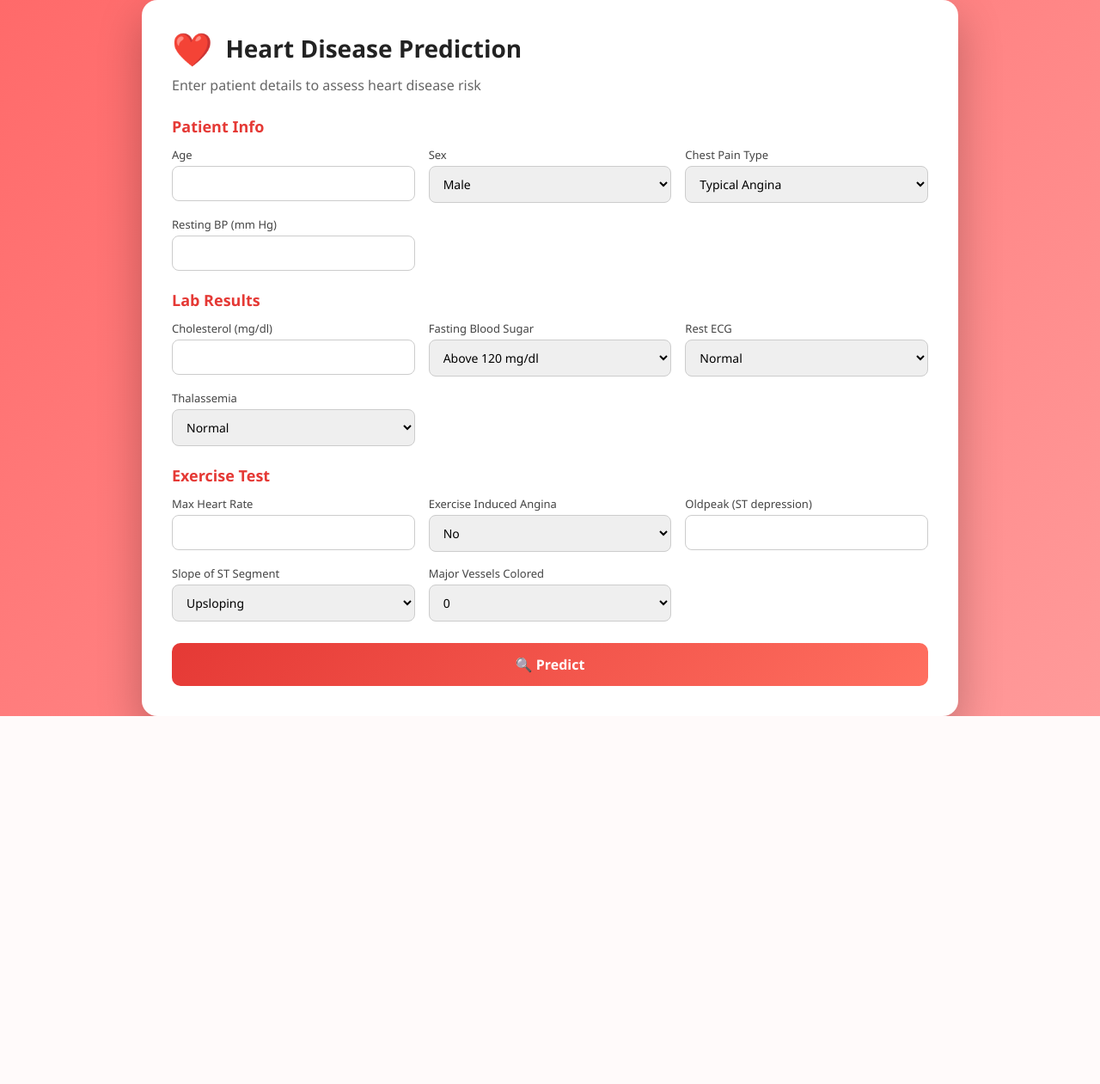
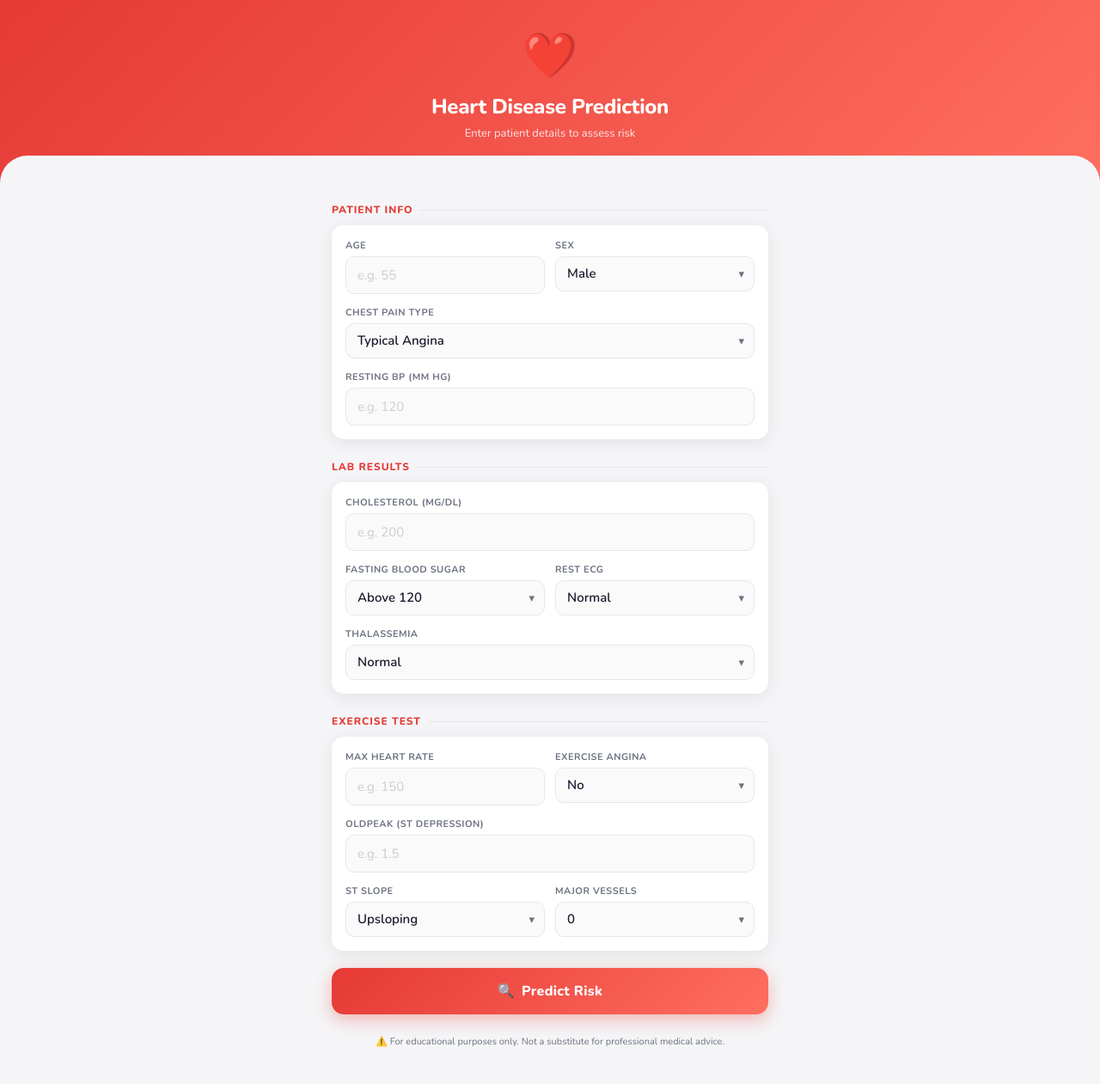
Before and after one commit to Tridip-2004/Heart_Disease_Prediction, a Flask app: page / in a window 1280 px wide. Shown: the whole page at 86% size. Before the commit the page ends 833 px from the top, so only its background shows below. Run offline with Flask 3, Linux system fonts and the light colour scheme; parts of the project's set-up code (start-up, migrations or seed data) failed here and were passed over.

Commit message:
modified index.html

```diff
--- a/templates/index.html
+++ b/templates/index.html
@@ -2,97 +2,305 @@
 <html lang="en">
 <head>
 <meta charset="UTF-8">
+<meta name="viewport" content="width=device-width, initial-scale=1.0, maximum-scale=1.0">
 <title>Heart Disease Prediction</title>
+<link href="https://fonts.googleapis.com/css2?family=Nunito:wght@400;600;700;800&display=swap" rel="stylesheet">
 <style>
-* {
-  box-sizing: border-box;
-  font-family: "Segoe UI", Tahoma, Geneva, Verdana, sans-serif;
+  :root {
+    --red:       #e53935;
+    --red-light: #ff6f60;
+    --bg:        #f5f5f7;
+    --card:      #ffffff;
+    --text:      #1a1a2e;
+    --muted:     #6b7280;
+    --border:    #e5e7eb;
+    --radius:    14px;
+    --shadow:    0 4px 20px rgba(0,0,0,0.08);
   }
+
+  * { box-sizing: border-box; margin: 0; padding: 0; -webkit-tap-highlight-color: transparent; }
+
   body {
-  margin: 0;
-  background: linear-gradient(135deg, #ff6a6a, #ff9a9a);
+    font-family: 'Nunito', sans-serif;
+    background: var(--bg);
+    color: var(--text);
     min-height: 100vh;
+    padding-bottom: 40px;
+  }
+
+  /* ── Hero Banner ── */
+  .hero {
+    background: linear-gradient(135deg, #e53935 0%, #ff6f60 100%);
+    padding: 32px 20px 48px;
+    text-align: center;
+    position: relative;
+    overflow: hidden;
+  }
+  .hero::after {
+    content: '';
+    position: absolute;
+    bottom: -1px; left: 0; right: 0;
+    height: 32px;
+    background: var(--bg);
+    border-radius: 32px 32px 0 0;
+  }
+  .hero-icon {
+    font-size: 48px;
+    display: block;
+    margin-bottom: 10px;
+    animation: pulse 2s infinite;
+  }
+  @keyframes pulse {
+    0%, 100% { transform: scale(1); }
+    50%       { transform: scale(1.08); }
+  }
+  .hero h1 {
+    color: #fff;
+    font-size: 24px;
+    font-weight: 800;
+    letter-spacing: -0.3px;
+  }
+  .hero p {
+    color: rgba(255,255,255,0.85);
+    font-size: 13px;
+    margin-top: 6px;
+  }
+
+  /* ── Layout ── */
+  .container { padding: 0 16px; max-width: 540px; margin: 0 auto; }
+
+  /* ── Section Label ── */
+  .section-label {
+    display: flex;
+    align-items: center;
+    gap: 8px;
+    font-size: 12px;
+    font-weight: 800;
+    letter-spacing: 1px;
+    text-transform: uppercase;
+    color: var(--red);
+    margin: 24px 0 10px;
+  }
+  .section-label::after {
+    content: '';
+    flex: 1;
+    height: 1px;
+    background: var(--border);
+  }
+
+  /* ── Card ── */
+  .card {
+    background: var(--card);
+    border-radius: var(--radius);
+    box-shadow: var(--shadow);
+    padding: 16px;
+    display: flex;
+    flex-direction: column;
+    gap: 14px;
+  }
+
+  /* ── Row (2 fields side by side) ── */
+  .row { display: grid; grid-template-columns: 1fr 1fr; gap: 12px; }
+
+  /* ── Field ── */
+  .field { display: flex; flex-direction: column; gap: 5px; }
+  .field label {
+    font-size: 11px;
+    font-weight: 700;
+    color: var(--muted);
+    text-transform: uppercase;
+    letter-spacing: 0.5px;
+  }
+  .field input,
+  .field select {
+    width: 100%;
+    padding: 11px 13px;
+    border-radius: 10px;
+    border: 1.5px solid var(--border);
+    font-size: 15px;
+    font-family: 'Nunito', sans-serif;
+    font-weight: 600;
+    color: var(--text);
+    background: #fafafa;
+    appearance: none;
+    -webkit-appearance: none;
+    transition: border-color 0.2s, box-shadow 0.2s, background 0.2s;
+  }
+  .field input:focus,
+  .field select:focus {
+    outline: none;
+    border-color: var(--red);
+    background: #fff;
+    box-shadow: 0 0 0 3px rgba(229,57,53,0.12);
+  }
+  .field input::placeholder { color: #ccc; font-weight: 400; }
+
+  /* Custom select arrow */
+  .select-wrap { position: relative; }
+  .select-wrap::after {
+    content: '▾';
+    position: absolute;
+    right: 12px;
+    top: 50%;
+    transform: translateY(-50%);
+    color: var(--muted);
+    font-size: 13px;
+    pointer-events: none;
+  }
+  .select-wrap select { padding-right: 30px; }
+
+  /* ── Submit Button ── */
+  .btn-wrap { padding: 20px 0 4px; }
+  .btn {
+    width: 100%;
+    padding: 16px;
+    border-radius: 14px;
+    border: none;
+    font-size: 16px;
+    font-weight: 800;
+    font-family: 'Nunito', sans-serif;
+    cursor: pointer;
+    background: linear-gradient(135deg, var(--red), var(--red-light));
+    color: #fff;
+    letter-spacing: 0.3px;
+    box-shadow: 0 6px 20px rgba(229,57,53,0.35);
+    transition: transform 0.15s, box-shadow 0.15s;
     display: flex;
     align-items: center;
     justify-content: center;
+    gap: 8px;
   }
-.app {
-  background: #ffffff;
-  width: 950px;
-  max-width: 95%;
-  border-radius: 18px;
-  padding: 30px 35px 35px;
-  box-shadow: 0 20px 50px rgba(0,0,0,0.25);
+  .btn:active { transform: scale(0.97); box-shadow: 0 3px 10px rgba(229,57,53,0.25); }
+
+  /* ── Result Card ── */
+  .result-wrap { margin-top: 24px; }
+  .result-card {
+    border-radius: var(--radius);
+    overflow: hidden;
+    box-shadow: var(--shadow);
   }
-.header { display: flex; align-items: center; gap: 15px; }
-.hicon  { font-size: 38px; }
-h1      { margin: 0; font-size: 28px; color: #222; }
-.sub    { color: #666; margin: 6px 0 25px; }
-.sec    { font-weight: 600; font-size: 18px; color: #e53935; margin: 22px 0 12px; }
-.grid   { display: grid; grid-template-columns: repeat(auto-fit, minmax(210px, 1fr)); gap: 16px; }
-.field label { font-size: 13px; color: #444; margin-bottom: 4px; display: block; }
-.field input,
-.field select {
-  width: 100%; padding: 10px 12px; border-radius: 8px;
-  border: 1px solid #ccc; font-size: 14px;
+  .result-top {
+    padding: 20px 18px 16px;
+    display: flex;
+    align-items: center;
+    gap: 14px;
   }
-.field input:focus,
-.field select:focus {
-  outline: none; border-color: #e53935;
-  box-shadow: 0 0 0 2px rgba(229,57,53,0.15);
+  .result-top.positive { background: linear-gradient(135deg, #e53935, #ff6f60); }
+  .result-top.negative { background: linear-gradient(135deg, #2e7d32, #43a047); }
+  .result-icon { font-size: 36px; }
+  .result-title { color: #fff; font-size: 18px; font-weight: 800; }
+  .result-sub   { color: rgba(255,255,255,0.8); font-size: 12px; margin-top: 2px; }
+
+  .result-body { background: #fff; padding: 16px 18px; }
+
+  .prob-bar-label {
+    display: flex;
+    justify-content: space-between;
+    font-size: 12px;
+    font-weight: 700;
+    color: var(--muted);
+    text-transform: uppercase;
+    letter-spacing: 0.5px;
+    margin-bottom: 6px;
   }
-.btn {
-  margin-top: 25px; width: 100%; padding: 14px; border-radius: 10px;
-  border: none; font-size: 16px; font-weight: 600; cursor: pointer;
-  background: linear-gradient(135deg, #e53935, #ff6f60); color: #fff;
-  transition: transform 0.2s ease, box-shadow 0.2s ease;
+  .prob-val { color: var(--red); font-size: 20px; font-weight: 800; }
+  .prob-track {
+    height: 8px;
+    background: var(--border);
+    border-radius: 99px;
+    overflow: hidden;
+    margin-bottom: 18px;
   }
-.btn:hover { transform: translateY(-2px); box-shadow: 0 10px 20px rgba(229,57,53,0.35); }
-.divider   { margin: 30px 0; border: none; border-top: 1px solid #eee; }
-.result-card {
-  background: #fafafa; border-radius: 14px; padding: 20px;
-  box-shadow: inset 0 0 0 1px #eee;
+  .prob-fill {
+    height: 100%;
+    border-radius: 99px;
+    background: linear-gradient(90deg, var(--red), var(--red-light));
   }
-.result-header { display: flex; align-items: center; gap: 10px; margin-bottom: 15px; }
-.dot    { width: 12px; height: 12px; border-radius: 50%; background: #e53935; }
-.rh-text { font-weight: 600; font-size: 17px; }
-.result-body { display: flex; flex-direction: column; gap: 10px; }
-.risk-row    { display: flex; justify-content: space-between; font-size: 15px; }
-.risk-label  { color: #555; }
-.risk-value  { font-weight: 700; color: #e53935; }
-.tips-list   { margin-top: 15px; padding-left: 20px; }
-.tips-list li { margin-bottom: 6px; font-size: 14px; color: #444; }
-@media (max-width: 600px) {
-  h1   { font-size: 22px; }
-  .sec { font-size: 16px; }
+
+  .tips-label {
+    font-size: 11px;
+    font-weight: 800;
+    color: var(--muted);
+    text-transform: uppercase;
+    letter-spacing: 0.8px;
+    margin-bottom: 10px;
+  }
+  .tips-list { list-style: none; display: flex; flex-direction: column; gap: 8px; }
+  .tips-list li {
+    display: flex;
+    align-items: flex-start;
+    gap: 9px;
+    font-size: 13px;
+    font-weight: 600;
+    color: #374151;
+    line-height: 1.4;
+  }
+  .tip-dot {
+    background: linear-gradient(135deg, var(--red), var(--red-light));
+    color: #fff;
+    font-size: 10px;
+    font-weight: 800;
+    width: 18px;
+    height: 18px;
+    border-radius: 50%;
+    display: flex;
+    align-items: center;
+    justify-content: center;
+    flex-shrink: 0;
+    margin-top: 1px;
+  }
+  .tips-list.safe .tip-dot {
+    background: linear-gradient(135deg, #2e7d32, #43a047);
+  }
+
+  /* ── Disclaimer ── */
+  .disclaimer {
+    text-align: center;
+    font-size: 11px;
+    color: var(--muted);
+    margin-top: 20px;
+    line-height: 1.5;
+    padding: 0 8px;
+  }
+
+  @media (max-width: 360px) {
+    .hero h1 { font-size: 20px; }
   }
 </style>
 </head>
 <body>
 
-<div class="app">
+<!-- Hero -->
+<div class="hero">
+  <span class="hero-icon">❤️</span>
+  <h1>Heart Disease Prediction</h1>
+  <p>Enter patient details to assess risk</p>
+</div>
+
+<div class="container">
 <form method="POST" action="/">
-    <div class="header">
-      <div class="hicon">❤️</div>
-      <h1>Heart Disease Prediction</h1>
-    </div>
-    <p class="sub">Enter patient details to assess heart disease risk</p>
 
-    <div class="sec">Patient Info</div>
-    <div class="grid">
+  <!-- Patient Info -->
+  <div class="section-label">Patient Info</div>
+  <div class="card">
+    <div class="row">
       <div class="field">
         <label>Age</label>
-        <input type="number" name="age" required>
+        <input type="number" name="age" placeholder="e.g. 55" required>
       </div>
       <div class="field">
         <label>Sex</label>
+        <div class="select-wrap">
           <select name="sex">
             <option value="1">Male</option>
             <option value="0">Female</option>
           </select>
         </div>
+      </div>
+    </div>
     <div class="field">
       <label>Chest Pain Type</label>
+      <div class="select-wrap">
         <select name="cp">
           <option value="0">Typical Angina</option>
           <option value="1">Atypical Angina</option>
@@ -100,35 +308,44 @@ h1      { margin: 0; font-size: 28px; color: #222; }
           <option value="3">Asymptomatic</option>
         </select>
       </div>
+    </div>
     <div class="field">
       <label>Resting BP (mm Hg)</label>
-        <input type="number" name="trestbps" required>
+      <input type="number" name="trestbps" placeholder="e.g. 120" required>
     </div>
   </div>
 
-    <div class="sec">Lab Results</div>
-    <div class="grid">
+  <!-- Lab Results -->
+  <div class="section-label">Lab Results</div>
+  <div class="card">
     <div class="field">
       <label>Cholesterol (mg/dl)</label>
-        <input type="number" name="chol" required>
+      <input type="number" name="chol" placeholder="e.g. 200" required>
     </div>
+    <div class="row">
       <div class="field">
         <label>Fasting Blood Sugar</label>
+        <div class="select-wrap">
           <select name="fbs">
-          <option value="1">Above 120 mg/dl</option>
-          <option value="0">Below 120 mg/dl</option>
+            <option value="1">Above 120</option>
+            <option value="0">Below 120</option>
           </select>
+        </div>
       </div>
       <div class="field">
         <label>Rest ECG</label>
+        <div class="select-wrap">
           <select name="restecg">
             <option value="0">Normal</option>
-          <option value="1">ST-T Abnormality</option>
+            <option value="1">ST-T Abnormal</option>
             <option value="2">LV Hypertrophy</option>
           </select>
         </div>
+      </div>
+    </div>
     <div class="field">
       <label>Thalassemia</label>
+      <div class="select-wrap">
         <select name="thal">
           <option value="1">Normal</option>
           <option value="2">Fixed Defect</option>
@@ -136,34 +353,44 @@ h1      { margin: 0; font-size: 28px; color: #222; }
         </select>
       </div>
     </div>
+  </div>
 
-    <div class="sec">Exercise Test</div>
-    <div class="grid">
+  <!-- Exercise Test -->
+  <div class="section-label">Exercise Test</div>
+  <div class="card">
+    <div class="row">
       <div class="field">
         <label>Max Heart Rate</label>
-        <input type="number" name="thalach" required>
+        <input type="number" name="thalach" placeholder="e.g. 150" required>
       </div>
       <div class="field">
-        <label>Exercise Induced Angina</label>
+        <label>Exercise Angina</label>
+        <div class="select-wrap">
           <select name="exang">
             <option value="0">No</option>
             <option value="1">Yes</option>
           </select>
         </div>
+      </div>
+    </div>
     <div class="field">
       <label>Oldpeak (ST depression)</label>
-        <input type="number" step="0.1" name="oldpeak" required>
+      <input type="number" step="0.1" name="oldpeak" placeholder="e.g. 1.5" required>
     </div>
+    <div class="row">
       <div class="field">
-        <label>Slope of ST Segment</label>
+        <label>ST Slope</label>
+        <div class="select-wrap">
           <select name="slope">
             <option value="0">Upsloping</option>
             <option value="1">Flat</option>
             <option value="2">Downsloping</option>
           </select>
         </div>
+      </div>
       <div class="field">
-        <label>Major Vessels Colored</label>
+        <label>Major Vessels</label>
+        <div class="select-wrap">
           <select name="ca">
             <option value="0">0</option>
             <option value="1">1</option>
@@ -172,38 +399,59 @@ h1      { margin: 0; font-size: 28px; color: #222; }
           </select>
         </div>
       </div>
+    </div>
+  </div>
 
-    <button class="btn" type="submit">🔍 Predict</button>
+  <!-- Submit -->
+  <div class="btn-wrap">
+    <button class="btn" type="submit">
+      <span>🔍</span> Predict Risk
+    </button>
+  </div>
+
 </form>
 
+<!-- Result -->
 {% if prediction is not none %}
-  <hr class="divider">
+<div class="result-wrap">
   <div class="result-card">
-    <div class="result-header">
-      <div class="dot"></div>
-      <span class="rh-text">
-        {% if prediction == 1 %}❤️‍🔥 Heart Disease Detected{% else %}✅ No Heart Disease Detected{% endif %}
-      </span>
+    <div class="result-top {% if prediction == 1 %}positive{% else %}negative{% endif %}">
+      <div class="result-icon">{% if prediction == 1 %}⚠️{% else %}✅{% endif %}</div>
+      <div>
+        <div class="result-title">
+          {% if prediction == 1 %}Heart Disease Detected{% else %}No Heart Disease{% endif %}
         </div>
+        <div class="result-sub">Based on provided clinical data</div>
+      </div>
+    </div>
+
     <div class="result-body">
-      <div class="risk-row">
-        <span class="risk-label">Risk Probability</span>
-        <span class="risk-value">{{ probability }}%</span>
+      <div class="prob-bar-label">
+        <span>Risk Probability</span>
+        <span class="prob-val">{{ probability }}%</span>
       </div>
+      <div class="prob-track">
+        <div class="prob-fill" style="width: {{ probability }}%"></div>
+      </div>
+
       {% if tips %}
-      <div>
-        <strong style="font-size:14px; color:#333;">Recommendations:</strong>
-        <ul class="tips-list">
+      <div class="tips-label">Recommendations</div>
+      <ul class="tips-list {% if prediction == 0 %}safe{% endif %}">
         {% for tip in tips %}
-            <li>{{ tip }}</li>
+          <li>
+            <span class="tip-dot">✓</span>
+            {{ tip }}
+          </li>
         {% endfor %}
       </ul>
-      </div>
       {% endif %}
     </div>
   </div>
+</div>
 {% endif %}
+
+<p class="disclaimer">⚠️ For educational purposes only. Not a substitute for professional medical advice.</p>
+
 </div>
-
 </body>
 </html>
```
Lines whose indentation alone changed are shown as unchanged.
